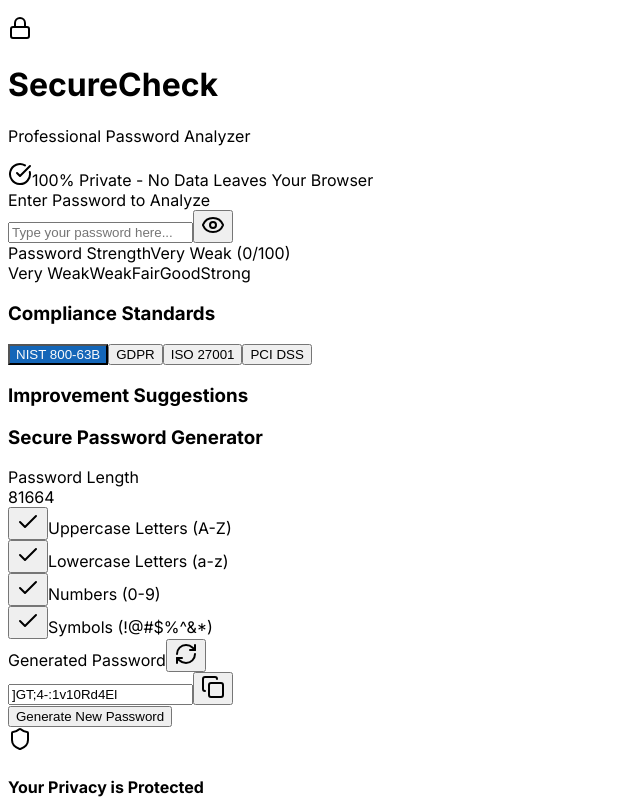
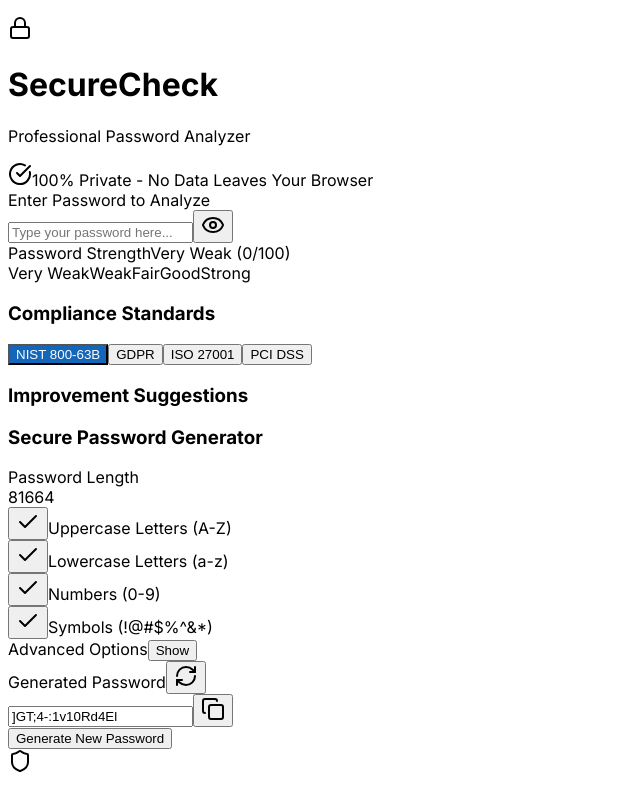
Before and after one commit to Henry8493/PwCheck, a React (Vite) app in the folder client/: page / in a window 1280 px wide. Shown: the top 800 px of the page, without its empty margins (0-640 px from the left). Built offline with nearby package versions, Linux system fonts and the light colour scheme; a web font is replaced by a local one.

Commit message:
Add advanced password generator options

```diff
--- a/client/src/components/password-generator.tsx
+++ b/client/src/components/password-generator.tsx
@@ -5,6 +5,11 @@ import { Slider } from '@/components/ui/slider';
 import { Checkbox } from '@/components/ui/checkbox';
 import { Label } from '@/components/ui/label';
 import { Input } from '@/components/ui/input';
+import {
+  Collapsible,
+  CollapsibleContent,
+  CollapsibleTrigger
+} from '@/components/ui/collapsible';
 import { generatePassword, getDefaultGeneratorOptions } from '@/lib/password-generator';
 import { GeneratorOptions } from '@/types/password';
 import { useToast } from '@/hooks/use-toast';
@@ -12,6 +17,7 @@ import { useToast } from '@/hooks/use-toast';
 export function PasswordGenerator() {
   const [options, setOptions] = useState<GeneratorOptions>(getDefaultGeneratorOptions());
   const [generatedPassword, setGeneratedPassword] = useState('');
+  const [showAdvanced, setShowAdvanced] = useState(false);
   const { toast } = useToast();
 
   const handleGenerate = () => {
@@ -132,6 +138,56 @@ export function PasswordGenerator() {
           </div>
         </div>
 
+        <Collapsible
+          open={showAdvanced}
+          onOpenChange={setShowAdvanced}
+          className="space-y-2 border-t border-border pt-4"
+        >
+          <div className="flex items-center justify-between">
+            <span className="text-sm font-medium">Advanced Options</span>
+            <CollapsibleTrigger asChild>
+              <Button variant="ghost" size="sm">
+                {showAdvanced ? 'Hide' : 'Show'}
+              </Button>
+            </CollapsibleTrigger>
+          </div>
+          <CollapsibleContent className="space-y-3">
+            <div className="flex items-start space-x-2">
+              <Checkbox
+                id="exclude-similar"
+                checked={options.excludeSimilar}
+                onCheckedChange={(checked) => handleOptionChange('excludeSimilar', !!checked)}
+                data-testid="checkbox-exclude-similar"
+              />
+              <div className="space-y-1">
+                <Label htmlFor="exclude-similar" className="text-sm">
+                  Exclude Similar Characters
+                </Label>
+                <p className="text-xs text-muted-foreground">
+                  Avoid characters like l, 1, O, and 0 to reduce confusion.
+                </p>
+              </div>
+            </div>
+
+            <div className="flex items-start space-x-2">
+              <Checkbox
+                id="exclude-ambiguous"
+                checked={options.excludeAmbiguous}
+                onCheckedChange={(checked) => handleOptionChange('excludeAmbiguous', !!checked)}
+                data-testid="checkbox-exclude-ambiguous"
+              />
+              <div className="space-y-1">
+                <Label htmlFor="exclude-ambiguous" className="text-sm">
+                  Exclude Ambiguous Symbols
+                </Label>
+                <p className="text-xs text-muted-foreground">
+                  Remove characters such as {`{`} {`}`} [ ] ( ) / and \ for cleaner passwords.
+                </p>
+              </div>
+            </div>
+          </CollapsibleContent>
+        </Collapsible>
+
         <div className="space-y-2">
           <div className="flex items-center justify-between">
             <span className="text-sm font-medium">Generated Password</span>
```
